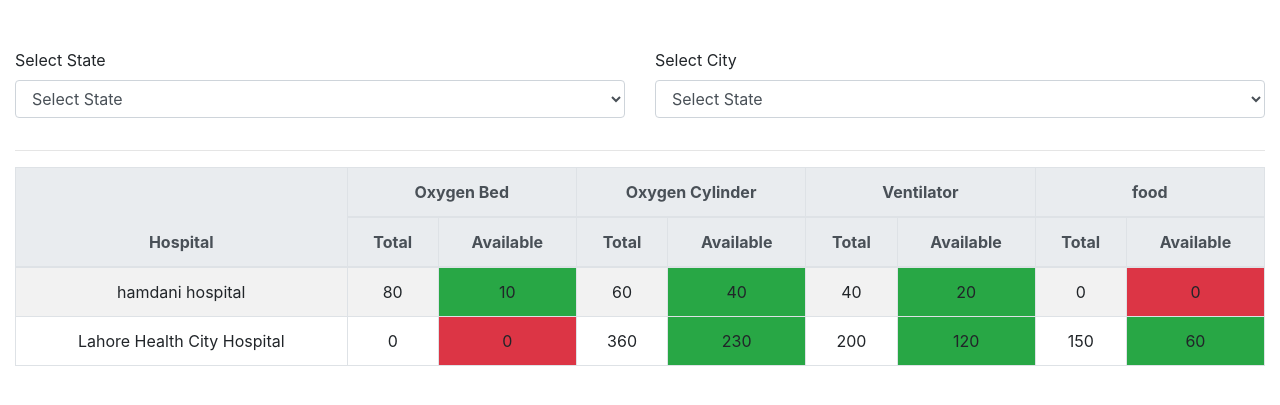
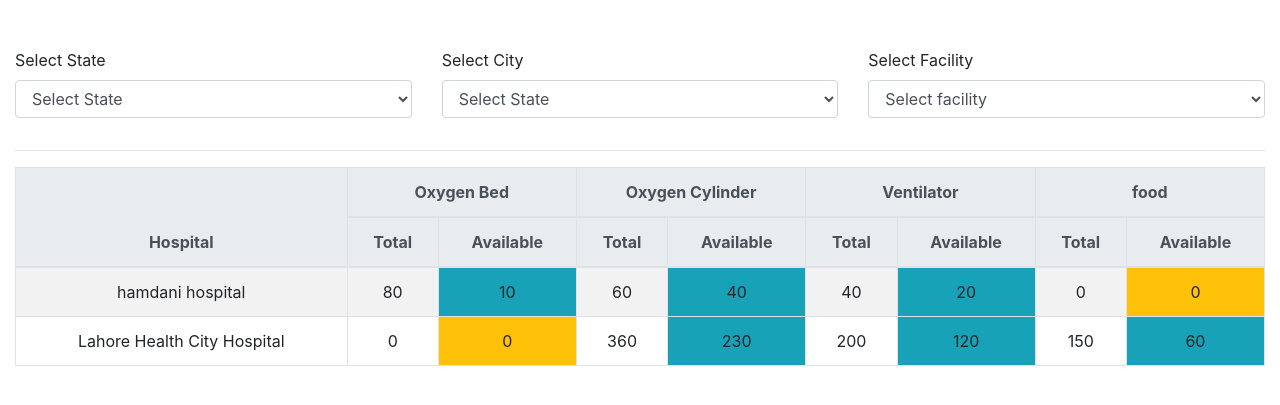
Before and after one commit to AliAdilQureshi/Hospital-Bed-Availability-System, a Django app: page / in a window 1280 px wide. Shown: the top 405 px of the page. Run offline with Django 4.2, Linux system fonts and the light colour scheme; data comes from the database, SQL or seed files in the repository; both versions use the stored data as it was after the commit.

Commit message:
update work

```diff
--- a/covid/templates/covid/index.html
+++ b/covid/templates/covid/index.html
@@ -25,7 +25,7 @@
                         <select name="state" class="form-control" id="stateSelect">
                             <option value="">Select State</option>
                             {% for state in states %}
-                            <option value="{{state.pk}}">{{state}}</option>
+                            <option {% is_option_selected selected_state_id state.pk %} value="{{state.pk}}">{{state}}</option>
                             {% endfor %}
 
                         </select>
@@ -38,7 +38,22 @@
                         <select name="city" class="form-control" id="citySelect">
                             <option value="">Select State</option>
                             {% for city in cities %}
-                            <option value="{{city.pk}}">{{city.name}}</option>
+                            <option {% is_option_selected selected_city_id city.pk %} value="{{city.pk}}">{{city.name}}</option>
+                            {% endfor %}
+
+                        </select>
+                    </div>
+                </div>
+
+                <div class="col">
+                    <!--cities-->
+                    <div class="form-group">
+                        <label for="">Select Facility</label>
+                        <select name="facility" class="form-control" id="facilitySelect">
+                            <option value="">Select facility</option>
+                            {% for facility in facilities %}
+                            <option {% is_option_selected selected_facility_id facility.pk %}
+                                    value="{{facility.pk}}">{{facility.title}}</option>
                             {% endfor %}
 
                         </select>
@@ -86,6 +101,7 @@
     window.onload = function () {
         var stateSelect = document.getElementById('stateSelect')
         var citySelect = document.getElementById('citySelect')
+        var facilitySelect = document.getElementById('facilitySelect')
         var form = document.getElementById('filterForm')
 
         formSubmit = function () {
@@ -93,6 +109,7 @@
         }
         stateSelect.onchange = formSubmit
         citySelect.onchange = formSubmit
+        facilitySelect.onchange = formSubmit
     }
 </script>
 </html>
--- a/covid/templatetags/custom_tag.py
+++ b/covid/templatetags/custom_tag.py
@@ -6,10 +6,17 @@
 @register.simple_tag
 def get_table_class(value):
     if value:
-        return 'bg-success'
-    return 'bg-danger'
+        return 'bg-info'
+    return 'bg-warning'
 
 
 @register.simple_tag
 def get_availibilities(hospital):
     return Availability.objects.filter(hospital=hospital).order_by('facility_id')
+
+
+@register.simple_tag
+def is_option_selected(selected_option, pk):
+    if selected_option == str(pk):
+        return 'selected'
+    return ''
--- a/covid/views.py
+++ b/covid/views.py
@@ -4,14 +4,27 @@
 
 
 def home(request):
+    selected_state_id = request.GET.get('state')
+    selected_city_id = request.GET.get('city')
+    selected_facility_id = request.GET.get('facility')
     facilities = Facility.objects.all().order_by('pk')
-    cities = City.objects.all()
+    if selected_state_id:
+
+        cities = City.objects.filter(state=selected_state_id)
+    else:
+        cities = City.objects.all()
     states = State.objects.all()
-    hospital = Hospital.objects.all()
+    hospitals = Hospital.objects.all()
+    if selected_city_id:
+        hospital = Hospital.objects.filter(city=City(pk=selected_city_id))
+
     context = {
         'facilities' : facilities,
         'cities' : cities,
         'states' : states,
-        'hospital' : hospital
+        'hospital' : hospitals,
+        'selected_state_id' : selected_state_id,
+        'selected_city_id' : selected_city_id,
+        'selected_facility_id' : selected_facility_id
     }
     return render(request, template_name='covid/index.html', context=context)
```
Also changed, not shown: covid/admin.py (+2 -15 lines), db.sqlite3.
